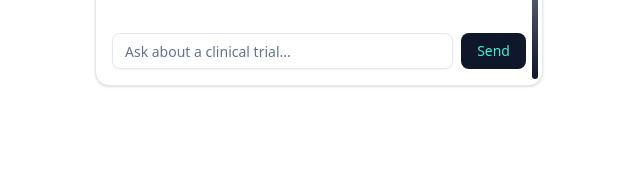
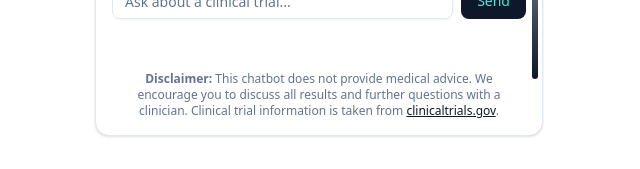
Before and after one commit to aallm004/MaleCare_ChatBot, a Next.js app in the folder clinicaltrials-chatbot/: page / in a window 1280 px wide. Both pictures are taken after a click on the button "Chat with Bot Carrie". Shown: the part 601-770 px from the top of the page, without its empty margins (321-961 px from the left). Built offline with nearby package versions, Linux system fonts and the light colour scheme.

Commit message:
added disclaimer

```diff
--- a/clinicaltrials-chatbot/app/page.tsx
+++ b/clinicaltrials-chatbot/app/page.tsx
@@ -121,6 +121,7 @@ export default function ChatPage() {
 
           <div className="relative max-w-md mx-auto w-full">
             <Card className="p-4 space-y-4 w-full animate-fadeIn">
+              {/* the backend messages will go here */}
               <CardContent ref={listRef} onScroll={updateScrollPercent} className="h-96 overflow-y-auto flex flex-col gap-8">
               {messages.map((m) => (
                 <div
@@ -134,6 +135,7 @@ export default function ChatPage() {
 
                   <div className={`px-3 py-2 rounded-2xl max-w-[80%] ${m.from === "user" ? "bg-blue-100" : "bg-red-300"} animate-fadeIn`}>
                     <div className="whitespace-pre-wrap">{m.text}</div>
+                    {/* provides a timestamp of conversation  */}
                     <div className="text-xs text-muted-foreground mt-1 text-right">{m.time}</div>
                   </div>
 
@@ -147,10 +149,25 @@ export default function ChatPage() {
 
               </CardContent>
 
-              <form onSubmit={handleSubmit} className="flex gap-2">
+              <form onSubmit={handleSubmit} className="flex gap-2 hover:bg-red-300">
               <Input value={inputValue} onChange={(e) => setInputValue(e.target.value)} placeholder="Ask about a clinical trial..." />
               <Button type="submit" className="text-teal-300 hover:bg-red-300">Send</Button>
             </form>
+                        {/* Disclaimer footer below the input */}
+                        <div className="mt-3 text-xs text-muted-foreground text-center px-2">
+                          <p>
+                            <b>Disclaimer:</b> This chatbot does not provide medical advice. We encourage you to discuss all results and further questions with a clinician. Clinical trial information is taken from{' '}
+                            <a
+                              href="https://clinicaltrials.gov/"
+                              target="_blank"
+                              rel="noopener noreferrer"
+                              className="text-primary underline"
+                            >
+                              clinicaltrials.gov
+                            </a>
+                            .
+                          </p>
+                        </div>
             </Card>
 
             {/* Vertical slider control on the right to control scroll position */}
```
